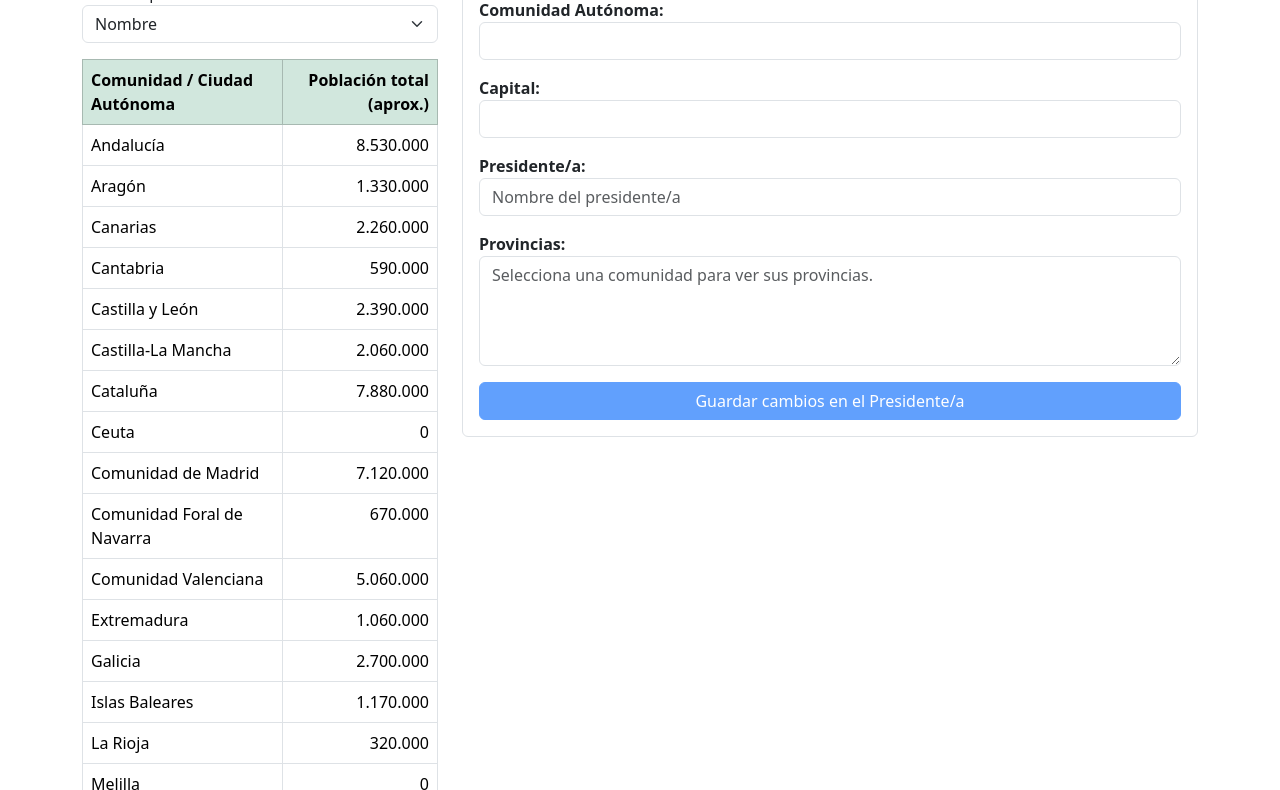
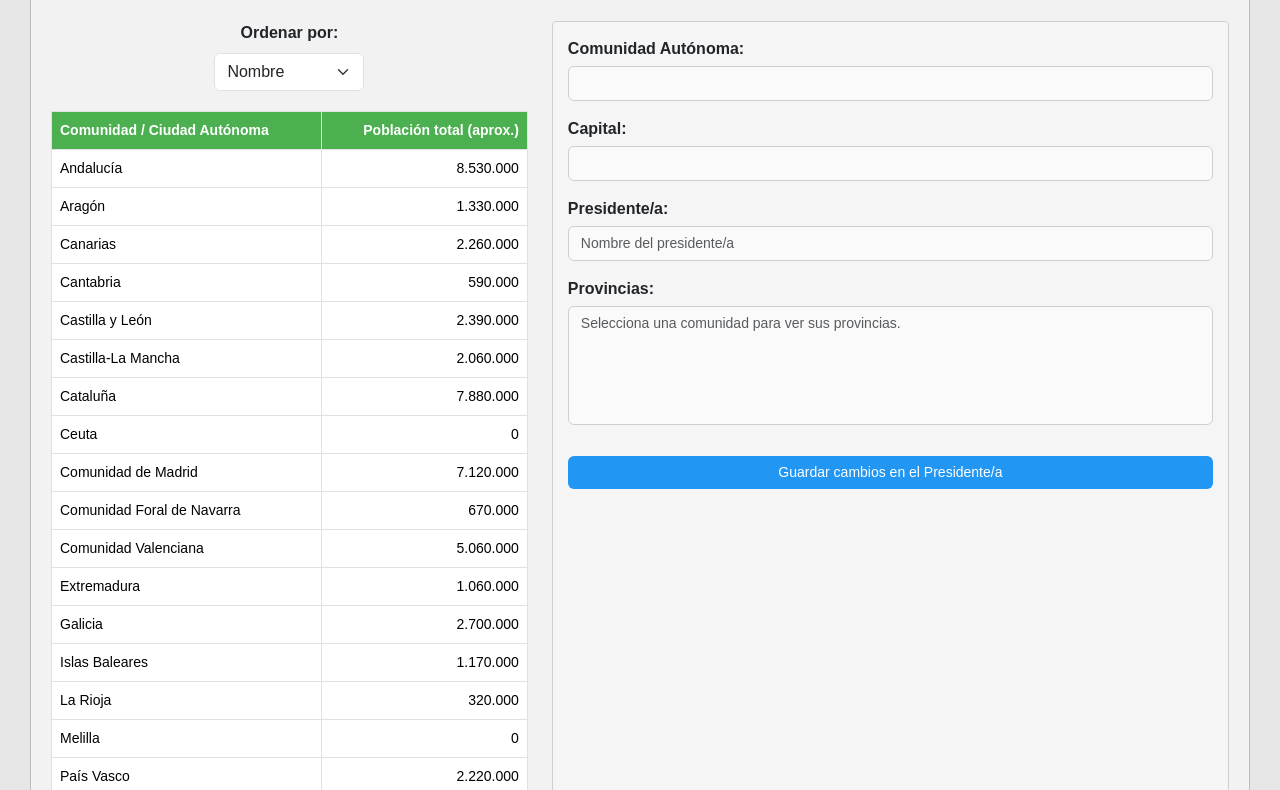
Before and after one commit to MiriamJimenezIesBelen/RecupJavaScript1, a website with bundled scripts: page index.html in a window 1280 px wide. Shown: the part 115-905 px from the top of the page. Built offline with nearby package versions, Linux system fonts and the light colour scheme.

Commit message:
terminado

```diff
--- a/MJ_script.js
+++ b/MJ_script.js
@@ -13,7 +13,6 @@ function ordenarComunidades(lista, criterio) {
 }
 
 
-
 function rellenarLista(lista) {
     const tbody = document.getElementById("lista-comunidades");
 
@@ -24,7 +23,7 @@ function rellenarLista(lista) {
             <td class="text-end">${c.poblacion_total.toLocaleString("es-ES")}</td>
         </tr>
     `).join("");
-    // Une todas las filas generadas en un oslo string de texto
+    // Une todas las filas generadas en un solo string de texto
 
     // Selecciona todas las filas creadas y recorre cada una
     tbody.querySelectorAll("tr").forEach(tr => {
@@ -34,9 +33,9 @@ function rellenarLista(lista) {
 }
 
 
-// Recibe el nombre de la comunida clickeada y el elemento tr
+// Recibe el nombre de la comunidad clickeada y el elemento tr
 function seleccionar(nombre, trElemento) {
-    // Quita el resaltado y  lo añade solo a la fila clickeada
+    // Quita el resaltado y lo añade solo a la fila clickeada
     document.querySelectorAll("#lista-comunidades tr")
         .forEach(tr => tr.classList.remove("table-primary", "fw-bold"));
     trElemento.classList.add("table-primary", "fw-bold");
@@ -45,6 +44,15 @@ function seleccionar(nombre, trElemento) {
     cargarFormulario(comunidadSeleccionada);
 }
 
+
+function cargarPresidentesGuardados() {
+    comunidades.forEach(c => {
+        const guardado = localStorage.getItem("presidente_" + c.nombre);
+        if (guardado !== null) {
+            c.presidente = guardado; // Sobreescribe con el valor guardado
+        }
+    });
+}
 
 
 function cargarFormulario(comunidad) {
@@ -59,26 +67,30 @@ function cargarFormulario(comunidad) {
 }
 
 
-
 function actualizarBoton() {
-    // Si el input esta relleno activa el boton
-    const input = document.getElementById("presidente");
-    document.getElementById("btn-guardar").disabled = input.value.trim() === "";
+    // El botón siempre está activo, la validación se hace al hacer click
+    document.getElementById("btn-guardar").disabled = false;
 }
 
 
+document.addEventListener("DOMContentLoaded", () => {
 
-document.addEventListener("DOMContentLoaded", () => {
-    // Ordena principalmetne por nombre y pinta la tabla
+    cargarPresidentesGuardados();
+
+    // Ordena principalmente por nombre y pinta la tabla
     rellenarLista(ordenarComunidades(comunidades, "nombre"));
 
-    // Cada vez que cambia el select, repinta la tabla con el nuevo orden. e.target.value es  el valor de la opción que se ha elegido
+    // Cada vez que cambia el select, repinta la tabla con el nuevo orden. e.target.value es el valor de la opción que se ha elegido
     document.getElementById("criterio-orden").addEventListener("change", e => {
         rellenarLista(ordenarComunidades(comunidades, e.target.value));
     });
 
-    // Cada letra que se escribe en el campo presidente activa actualizarBoton para habilitar o deshabilitar el botón en tiempo real
-    document.getElementById("presidente").addEventListener("input", actualizarBoton);
+    // Cada letra que se escribe en el campo presidente quita el error y actualiza el botón
+    document.getElementById("presidente").addEventListener("input", () => {
+        document.getElementById("error-msg").style.display = "none";
+        document.getElementById("presidente").classList.remove("is-invalid");
+        actualizarBoton();
+    });
 
     // Cuando pulsa guardar, comprueba si el campo está vacío, muestra error o éxito, y guarda el cambio
     document.getElementById("btn-guardar").addEventListener("click", () => {
@@ -87,12 +99,17 @@ document.addEventListener("DOMContentLoaded", () => {
 
         if (valor === "") {
             document.getElementById("error-msg").style.display = "block";
+            input.classList.add("is-invalid"); // pone el borde rojo del input
             return;
         }
 
         document.getElementById("error-msg").style.display = "none";
+        input.classList.remove("is-invalid"); // quita el borde rojo
         // Actualiza el objeto de la comunidad en el array con el nuevo nombre del presidente
         comunidadSeleccionada.presidente = valor;
+
+        // Guarda el presidente en localStorage para que persista
+        localStorage.setItem("presidente_" + comunidadSeleccionada.nombre, valor);
 
         // Muestra el mensaje de éxito en verde, espera 4 segundos y luego oculta el mensaje
         const exito = document.getElementById("exito-msg");
--- a/index.html
+++ b/index.html
@@ -1,69 +1,286 @@
 <!DOCTYPE html>
 <html lang="es">
+
 <head>
     <meta charset="UTF-8">
-    <title>Comunidades autónomas - Miriam</title>
+    <title>Comunidades Autónomas - Miriam</title>
+
+    <!-- BOOTSTRAP -->
     <link href="https://cdn.jsdelivr.net/npm/bootstrap@5.3.2/dist/css/bootstrap.min.css" rel="stylesheet">
+
     <script type="module" src="MJ_script.js"></script>
+
+    <style>
+
+        body{
+            background:#e6e6e6;
+            font-family: Arial, Helvetica, sans-serif;
+            margin:0;
+            padding:30px;
+            min-height:100vh;
+        }
+
+        .contenedor-principal{
+            width:100%;
+            min-height:90vh;
+            background:#f2f2f2;
+            border:1px solid #bdbdbd;
+            padding:20px;
+        }
+
+        h1{
+            text-align:center;
+            font-size:42px;
+            font-weight:bold;
+            color:#333;
+            margin-bottom:35px;
+        }
+
+        /* SELECT */
+
+        .ordenar-box{
+            text-align:center;
+            margin-bottom:20px;
+        }
+
+        .ordenar-box label{
+            font-weight:bold;
+            margin-bottom:8px;
+            display:block;
+        }
+
+        .ordenar-box select{
+            width:150px;
+            margin:auto;
+        }
+
+        /* TABLA */
+
+        table{
+            background:white;
+            font-size:14px;
+        }
+
+        thead{
+            background:#4CAF50;
+            color:white;
+        }
+
+        thead th{
+            background:#4CAF50 !important;
+            color:white !important;
+        }
+
+        tbody tr:hover{
+            background:#dcefdc;
+            cursor:pointer;
+        }
+
+        /* FORMULARIO */
+
+        #formulario{
+            background:#f5f5f5;
+            border:1px solid #cfcfcf;
+            border-radius:4px;
+            padding:15px;
+            height:100%;
+        }
+
+        #formulario label{
+            font-weight:bold;
+            margin-bottom:5px;
+        }
+
+        #formulario input,
+        #formulario textarea{
+            background:#fafafa;
+            border:1px solid #cfcfcf;
+            font-size:14px;
+        }
+
+        textarea{
+            resize:none;
+        }
+
+        #btn-guardar{
+            margin-top:15px;
+            background:#2196F3;
+            border:none;
+            font-size:14px;
+        }
+
+        #btn-guardar:hover{
+            background:#1976D2;
+        }
+
+    </style>
+
 </head>
-<body class="container mt-4">
-<h1 class="text-center mb-4">Comunidades y Ciudades Autónomas de España</h1>
+
+<body>
+
+<div class="contenedor-principal">
+
+    <h1>
+        Comunidades y Ciudades Autónomas de España
+    </h1>
 
     <div class="row">
-    <div class="col-4">
-        <!-- Ordenación -->
-        <div class="mb-3">
-            <label>Ordenar por:</label>
+
+        <!-- IZQUIERDA -->
+        <div class="col-md-5">
+
+            <!-- ORDEN -->
+            <div class="ordenar-box">
+
+                <label>
+                    Ordenar por:
+                </label>
+
                 <select id="criterio-orden" class="form-select">
-                <option value="nombre">Nombre</option>
-                <option value="poblacion">Población</option>
+
+                    <option value="nombre">
+                        Nombre
+                    </option>
+
+                    <option value="poblacion">
+                        Población
+                    </option>
+
                 </select>
+
             </div>
 
-        <!-- Tabla -->
+            <!-- TABLA -->
             <table class="table table-bordered table-hover">
-            <thead class="table-success">
+
+                <thead>
+
                 <tr>
-                <th>Comunidad / Ciudad Autónoma</th>
-                <th class="text-end">Población total (aprox.)</th>
+
+                    <th>
+                        Comunidad / Ciudad Autónoma
+                    </th>
+
+                    <th class="text-end">
+                        Población total (aprox.)
+                    </th>
+
                 </tr>
+
                 </thead>
-            <tbody id="lista-comunidades"></tbody>
+
+                <tbody id="lista-comunidades">
+
+                </tbody>
+
             </table>
+
         </div>
 
-    <div class="col-8">
-        <!-- Formulario -->
-        <div id="formulario" class="border rounded p-3">
+        <!-- DERECHA -->
+        <div class="col-md-7">
+
+            <div id="formulario">
+
+                <!-- COMUNIDAD -->
                 <div class="mb-3">
-                <label class="fw-bold">Comunidad Autónoma:</label>
-                <input type="text" id="comunidad" class="form-control" readonly>
+
+                    <label>
+                        Comunidad Autónoma:
+                    </label>
+
+                    <input
+                            type="text"
+                            id="comunidad"
+                            class="form-control"
+                            readonly
+                    >
+
                 </div>
+
+                <!-- CAPITAL -->
                 <div class="mb-3">
-                <label class="fw-bold">Capital:</label>
-                <input type="text" id="capital" class="form-control" readonly>
+
+                    <label>
+                        Capital:
+                    </label>
+
+                    <input
+                            type="text"
+                            id="capital"
+                            class="form-control"
+                            readonly
+                    >
+
                 </div>
+
+                <!-- PRESIDENTE -->
                 <div class="mb-3">
-                <label class="fw-bold">Presidente/a:</label>
-                <input type="text" id="presidente" class="form-control"
-                       placeholder="Nombre del presidente/a">
-                <span id="error-msg" style="display:none; color:red">
+
+                    <label>
+                        Presidente/a:
+                    </label>
+
+                    <input
+                            type="text"
+                            id="presidente"
+                            class="form-control"
+                            placeholder="Nombre del presidente/a"
+                    >
+
+                    <!-- ERROR -->
+                    <span
+                            id="error-msg"
+                            class="text-danger small"
+                            style="display:none"
+                    >
                         El campo no puede estar vacío
                     </span>
-                <span id="exito-msg" style="display:none; color:green">
+
+                    <!-- EXITO -->
+                    <span
+                            id="exito-msg"
+                            class="text-success small"
+                            style="display:none"
+                    >
                         ¡Guardado correctamente!
                     </span>
+
                 </div>
+
+                <!-- PROVINCIAS -->
                 <div class="mb-3">
-                <label class="fw-bold">Provincias:</label>
-                <textarea id="provincias" class="form-control" rows="4" readonly
-                          placeholder="Selecciona una comunidad para ver sus provincias."></textarea>
+
+                    <label>
+                        Provincias:
+                    </label>
+
+                    <textarea
+                            id="provincias"
+                            class="form-control"
+                            rows="5"
+                            readonly
+                            placeholder="Selecciona una comunidad para ver sus provincias."
+                    ></textarea>
+
                 </div>
-            <button id="btn-guardar" class="btn btn-primary w-100" disabled>
+
+                <!-- BOTON -->
+                <button
+                        id="btn-guardar"
+                        class="btn btn-primary w-100"
+                >
                     Guardar cambios en el Presidente/a
                 </button>
+
             </div>
+
         </div>
+
     </div>
+
+</div>
+
 </body>
 </html>
```
Lines whose indentation alone changed are shown as unchanged.
